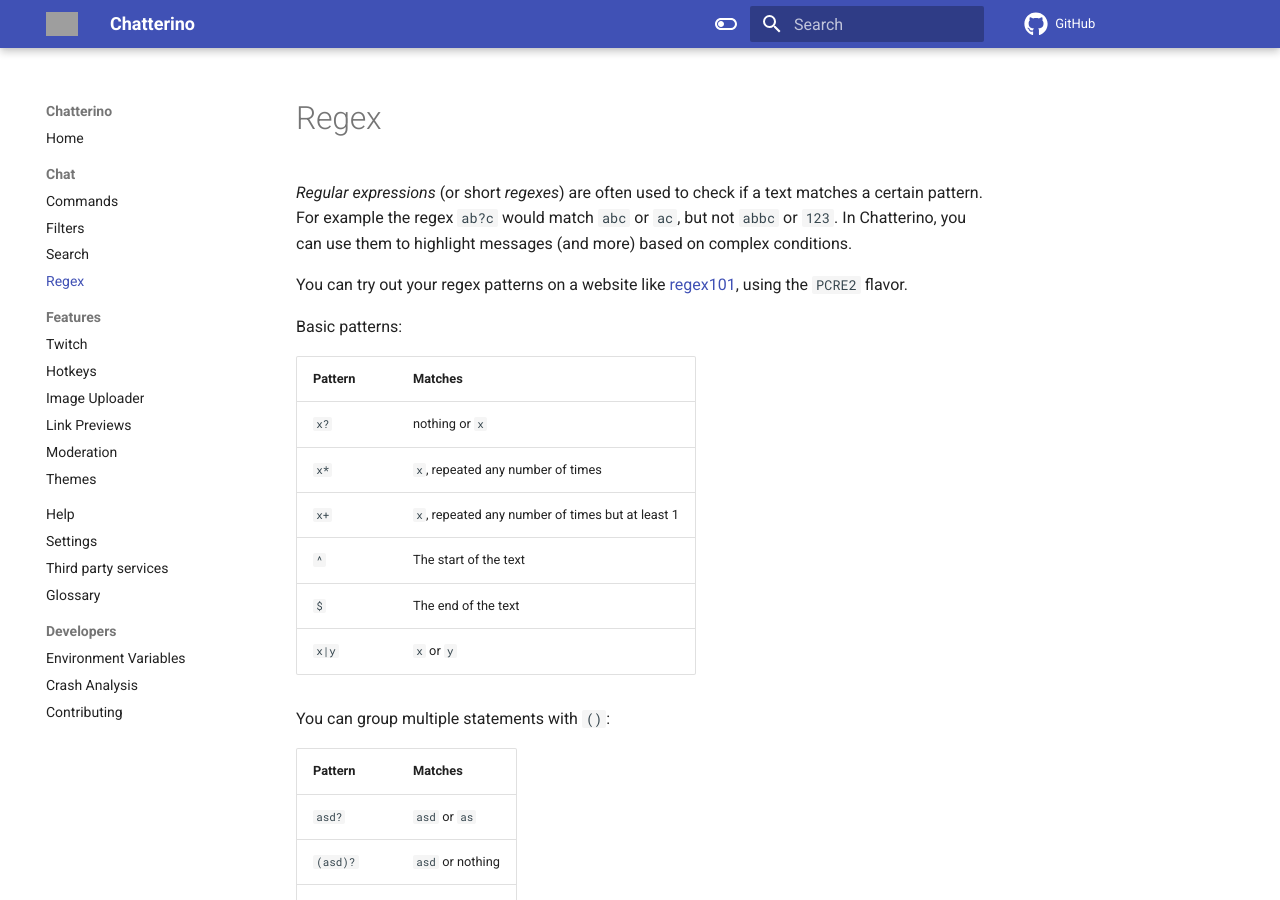
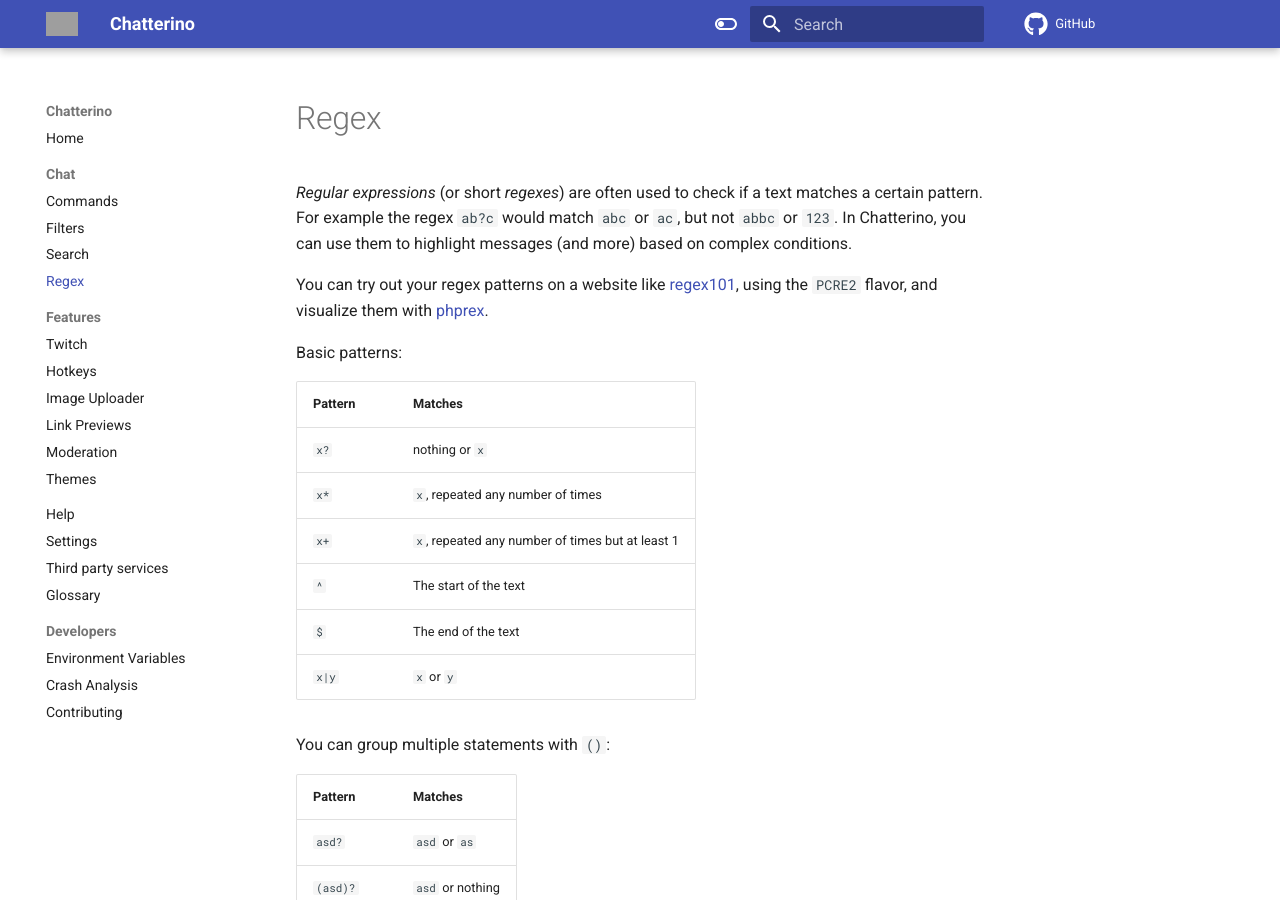
Before and after one commit to Chatterino/wiki, an MkDocs documentation site: the page built from docs/Regex.md, in a window 1280 px wide and 900 px high. Built offline with MkDocs 1.6.1 and Material for MkDocs 9.7.7, drawn with Linux system fonts in a browser that asks for light colours; comment, search, counter and statistics services are not loaded; grey boxes are pictures that could not be loaded.

Commit message:
Add regex visualizer to Regex.md

```diff
--- a/docs/Regex.md
+++ b/docs/Regex.md
@@ -2,7 +2,7 @@
 
 _Regular expressions_ (or short _regexes_) are often used to check if a text matches a certain pattern. For example the regex `ab?c` would match `abc` or `ac`, but not `abbc` or `123`. In Chatterino, you can use them to highlight messages (and more) based on complex conditions.
 
-You can try out your regex patterns on a website like [regex101](https://regex101.com), using the `PCRE2` flavor.
+You can try out your regex patterns on a website like [regex101](https://regex101.com), using the `PCRE2` flavor, and visualize them with [phprex](https://phphub.net/regex/).
 
 Basic patterns:
 
```
